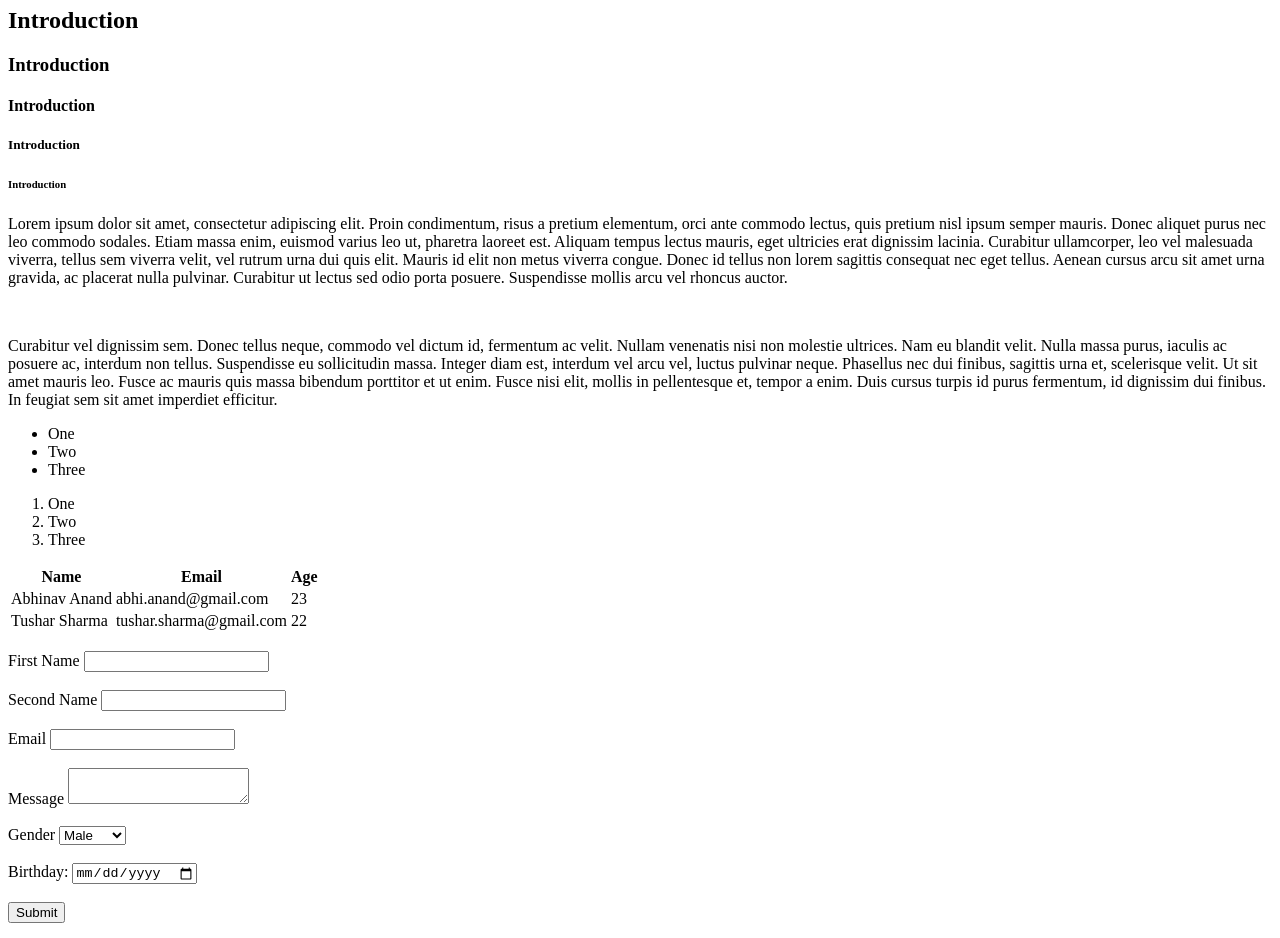
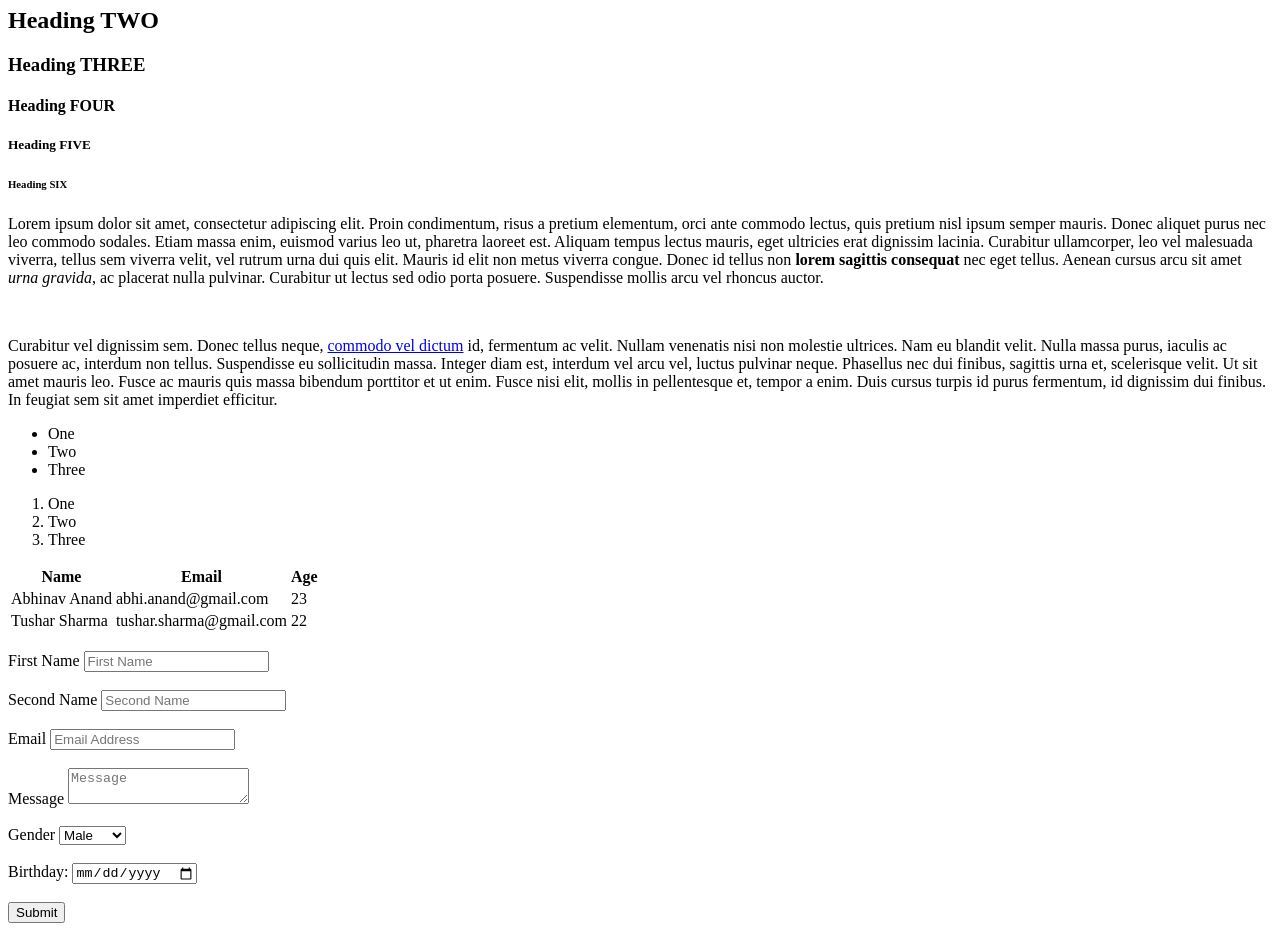
Before and after one commit to html5kit/Ex1-Website, a plain HTML site: page index.html in a window 1280 px wide. Shown: the part 73-1011 px from the top of the page. Drawn offline with Linux system fonts and the light colour scheme.

Commit message:
File Completed

```diff
--- a/index.html
+++ b/index.html
@@ -2,21 +2,21 @@
 <html lang="en" dir="ltr">
   <head>
     <meta charset="utf-8">
-    <title>ABHINAV</title>
+    <title>ABHINAV ANAND</title>
   </head>
   <body>
 
 <!-- Heading -->
-    <h1>Introduction</h1>
-    <h2>Introduction</h2>
-    <h3>Introduction</h3>
-    <h4>Introduction</h4>
-    <h5>Introduction</h5>
-    <h6>Introduction</h6>
+    <h1>Heading ONE</h1>
+    <h2>Heading TWO</h2>
+    <h3>Heading THREE</h3>
+    <h4>Heading FOUR</h4>
+    <h5>Heading FIVE</h5>
+    <h6>Heading SIX</h6>
 
-    <p>Lorem ipsum dolor sit amet, consectetur adipiscing elit. Proin condimentum, risus a pretium elementum, orci ante commodo lectus, quis pretium nisl ipsum semper mauris. Donec aliquet purus nec leo commodo sodales. Etiam massa enim, euismod varius leo ut, pharetra laoreet est. Aliquam tempus lectus mauris, eget ultricies erat dignissim lacinia. Curabitur ullamcorper, leo vel malesuada viverra, tellus sem viverra velit, vel rutrum urna dui quis elit. Mauris id elit non metus viverra congue. Donec id tellus non lorem sagittis consequat nec eget tellus. Aenean cursus arcu sit amet urna gravida, ac placerat nulla pulvinar. Curabitur ut lectus sed odio porta posuere. Suspendisse mollis arcu vel rhoncus auctor.</p>
+    <p>Lorem ipsum dolor sit amet, consectetur adipiscing elit. Proin condimentum, risus a pretium elementum, orci ante commodo lectus, quis pretium nisl ipsum semper mauris. Donec aliquet purus nec leo commodo sodales. Etiam massa enim, euismod varius leo ut, pharetra laoreet est. Aliquam tempus lectus mauris, eget ultricies erat dignissim lacinia. Curabitur ullamcorper, leo vel malesuada viverra, tellus sem viverra velit, vel rutrum urna dui quis elit. Mauris id elit non metus viverra congue. Donec id tellus non <strong>lorem sagittis consequat</strong> nec eget tellus. Aenean cursus arcu sit amet <em>urna gravida</em>, ac placerat nulla pulvinar. Curabitur ut lectus sed odio porta posuere. Suspendisse mollis arcu vel rhoncus auctor.</p>
     <br>
-    <p>Curabitur vel dignissim sem. Donec tellus neque, commodo vel dictum id, fermentum ac velit. Nullam venenatis nisi non molestie ultrices. Nam eu blandit velit. Nulla massa purus, iaculis ac posuere ac, interdum non tellus. Suspendisse eu sollicitudin massa. Integer diam est, interdum vel arcu vel, luctus pulvinar neque. Phasellus nec dui finibus, sagittis urna et, scelerisque velit. Ut sit amet mauris leo. Fusce ac mauris quis massa bibendum porttitor et ut enim. Fusce nisi elit, mollis in pellentesque et, tempor a enim. Duis cursus turpis id purus fermentum, id dignissim dui finibus. In feugiat sem sit amet imperdiet efficitur.</p>
+    <p>Curabitur vel dignissim sem. Donec tellus neque, <a href="https://ubuntu.com/" target="_blank">commodo vel dictum</a> id, fermentum ac velit. Nullam venenatis nisi non molestie ultrices. Nam eu blandit velit. Nulla massa purus, iaculis ac posuere ac, interdum non tellus. Suspendisse eu sollicitudin massa. Integer diam est, interdum vel arcu vel, luctus pulvinar neque. Phasellus nec dui finibus, sagittis urna et, scelerisque velit. Ut sit amet mauris leo. Fusce ac mauris quis massa bibendum porttitor et ut enim. Fusce nisi elit, mollis in pellentesque et, tempor a enim. Duis cursus turpis id purus fermentum, id dignissim dui finibus. In feugiat sem sit amet imperdiet efficitur.</p>
 
     <ul>
       <li>One</li>
@@ -58,22 +58,22 @@
 <form action="process.php" method="post">
 <div>
   <label>First Name</label>
-  <input type="text" name="first-name">
+  <input type="text" name="first-name" placeholder="First Name">
 </div>
 <br>
 <div>
   <label>Second Name</label>
-  <input type="text" name="second-name">
+  <input type="text" name="second-name" placeholder="Second Name">
 </div>
 <br>
 <div>
   <label>Email</label>
-  <input type="email" name="email">
+  <input type="email" name="email" placeholder="Email Address">
 </div>
 <br>
 <div>
   <label>Message</label>
-<textarea name="message"></textarea>
+<textarea name="message" placeholder="Message"></textarea>
 </div>
 <br>
   <div>
@@ -93,13 +93,15 @@
 <input type="submit" name="submit" value="Submit">
 </form>
 <br>
+
 <!-- Button -->
 
-<button>Click Me!</button>
-<br>
+<button>Click Me!</button><br><br>
 
 <!-- Image -->
-<img src="flower.jpg" alt="flower-image" width="200">
+
+<a href="images/flower.jpg"><img src="images/flower.jpg" alt="flower-image" width="200">
+</a>
 
 <!-- Quotations -->
 
@@ -108,7 +110,9 @@
 
 </blockquote>
 
-<p><abbr title="World Wide Web">WWW</abbr> is awesome.</p>
+<h4><a href="Blog.html">My Blog Website</a></h4>
+
+<p>The <abbr title="World Wide Web">WWW</abbr> is awesome.</p>
 
 <p><cite>HTML crash course</cite> by Abhinav Anand</p>
 
```
